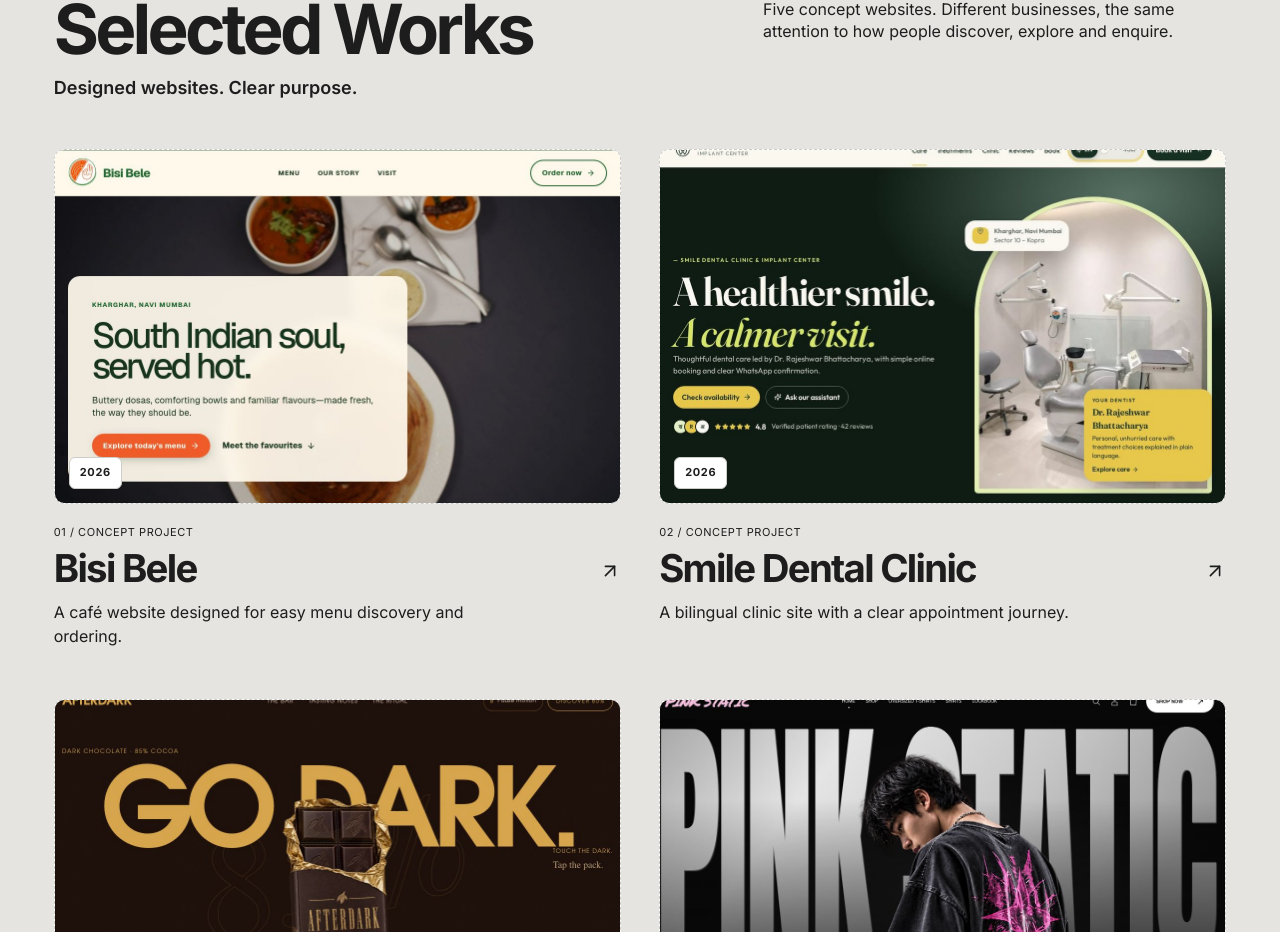
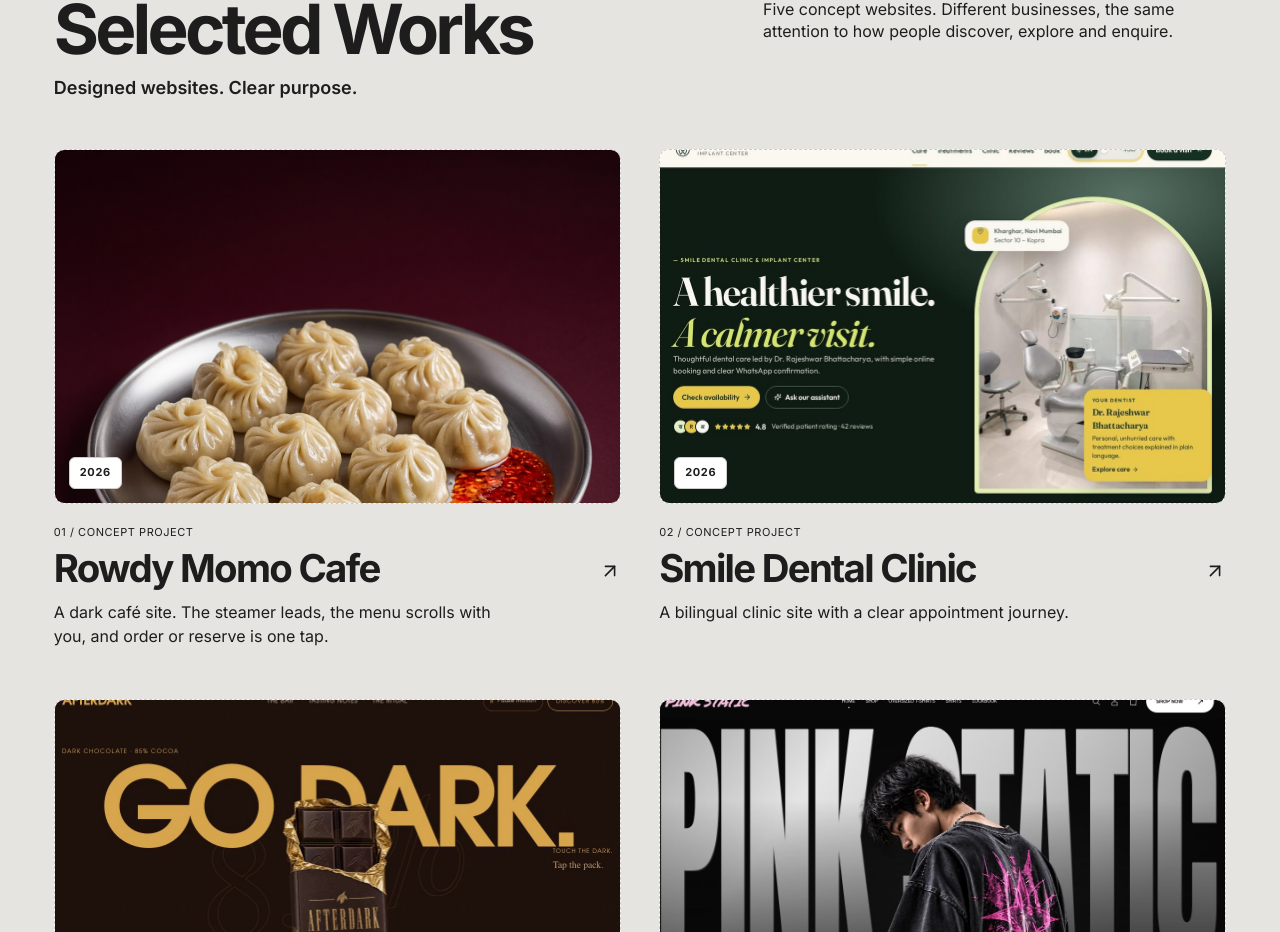
Before and after one commit to devbhattacharya-ai/dev-ai-studio, a Next.js app: page / in a window 1280 px wide. Shown: the part 2192-3124 px from the top of the page. Built offline with nearby package versions, Linux system fonts and the light colour scheme.

Commit message:
Replace Bisi Bele with Rowdy Momo Cafe

```diff
--- a/next.config.ts
+++ b/next.config.ts
@@ -1,6 +1,9 @@
 import type { NextConfig } from "next";
 
 const nextConfig: NextConfig = {
+  async redirects() {
+    return [{ source: "/work/bisi-bele", destination: "/work/rowdy-momo", permanent: true }];
+  },
   images: {
     formats: ["image/avif", "image/webp"],
   },
--- a/src/lib/cases.ts
+++ b/src/lib/cases.ts
@@ -21,28 +21,28 @@ export type CaseStudy = {
 
 export const CASES: CaseStudy[] = [
   {
-    slug: "bisi-bele",
-    title: "BISI BELE.",
-    homeTitle: "Bisi Bele",
-    image: "/demo-bisi-bele.jpg",
-    url: "https://bisi-bele-dev-eaee.vercel.app/",
+    slug: "rowdy-momo",
+    title: "ROWDY MOMO.",
+    homeTitle: "Rowdy Momo Cafe",
+    image: "/demo-rowdy-momo.jpg",
+    url: "https://rowdy-momo-cafe.vercel.app/",
     homeCard: {
-      en: "A café website designed for easy menu discovery and ordering.",
+      en: "A dark café site. The steamer leads, the menu scrolls with you, and order or reserve is one tap.",
     },
     en: {
-      sector: "Restaurant / Kharghar",
-      deck: "Make the food the reason to stay. Make the next step easy to find.",
+      sector: "Nepali café / Bandra West",
+      deck: "A loud, food-first café site. Steam, plates, and a table you can book.",
       problem:
-        "A local restaurant visitor usually wants a quick answer: what can I eat, where is it, and how do I take the next step? A food website needs to satisfy curiosity without burying those essentials.",
+        "A momo counter gets lost when the menu, the story, and the way to order sit on different pages. People on a phone want the plate first, then a way to order or find the room.",
       solution:
-        "A food-first concept pairs the restaurant story with menu discovery and a clear route towards a visit or order enquiry.",
+        "A dark, poster-led website puts the steamer up front, then a scroll-linked menu, the café story, and a reserve form in one journey.",
       features: [
-        ["Food-led identity", "Original food imagery gives the menu a distinct visual presence."],
-        ["Menu discovery", "A focused journey helps visitors explore what is on offer."],
-        ["Local context", "Location and practical information support the decision to visit."],
+        ["Food-led identity", "Studio plates of steam, jhol, crisp, and cold coffee carry the brand."],
+        ["Scroll menu", "The platter moves with the scroll, so the menu feels like a counter, not a list."],
+        ["Order and reserve", "One red Order button and a reserve form keep the next step obvious."],
       ],
       outcome:
-        "The aim is to help visitors move from browsing food to a useful action. Menu engagement, contact clicks and order enquiries would be meaningful measures in a live client project.",
+        "The aim is to take someone from the hero plate to an order or a reserved table. Menu opens, order taps, and reserve sends would be the live measures.",
     },
   },
   {
--- a/src/lib/mr-packs.ts
+++ b/src/lib/mr-packs.ts
@@ -48,7 +48,7 @@ export const HOME_MR = {
     "badgeNew": "नवीन",
     "cardNumberSuffix": "संकल्पना प्रोजेक्ट",
     "cards": {
-      "bisi-bele": "मेनू, ब्रँडची गोष्ट, लोकेशन आणि ऑर्डरचा प्रवास एकत्र आणणारी उबदार वेबसाइट.",
+      "rowdy-momo": "गडद कॅफे साइट. स्टीमर पुढे, मेनू स्क्रोलबरोबर, ऑर्डर किंवा रिझर्व्ह एका टॅपवर.",
       "smile-dental": "उपचार, विश्वासाची माहिती आणि मार्गदर्शित अपॉइंटमेंट फ्लोसह द्विभाषिक क्लिनिक अनुभव.",
       "afterdark": "८५% डार्क चॉकलेट बारभोवती तयार केलेली सिनेमॅटिक वेबसाइट—टॅक्टाइल मोशन आणि स्क्रोल स्टोरीटेलिंगसह.",
       "pink-static": "कॅम्पेन हिरो, ओव्हरसाइझ्ड टी-शर्ट्स, कलेक्शन आणि डेमो बॅग असलेली स्ट्रीटवेअर वेबसाइट.",
@@ -508,26 +508,26 @@ export const CASE_MR: Record<string, CaseCopy> = {
     ],
     "outcome": "उपचारांची माहिती समजणे आणि क्लिनिकला स्पष्ट चौकशी मिळणे हे उद्दिष्ट आहे. प्रत्यक्ष प्रकल्पात पूर्ण झालेल्या चौकशा आणि निश्चित अपॉइंटमेंट्स तपासता येतील."
   },
-  "bisi-bele": {
-    "sector": "रेस्टॉरंट / खारघर",
-    "deck": "खाद्यपदार्थ पाहा. पुढची पायरी सहज शोधा.",
-    "problem": "स्थानिक रेस्टॉरंटची वेबसाइट पाहताना ग्राहकाला काय खायला मिळेल, ठिकाण कुठे आहे आणि पुढे काय करायचे हे पटकन जाणून घ्यायचे असते.",
-    "solution": "खाद्यपदार्थांना केंद्रस्थानी ठेवून रेस्टॉरंटची गोष्ट, मेनू आणि भेट किंवा ऑर्डरच्या चौकशीकडे जाणारा स्पष्ट मार्ग तयार केला आहे.",
+  "rowdy-momo": {
+    "sector": "नेपाळी कॅफे / बांद्रा वेस्ट",
+    "deck": "मोठा आवाज, खाण्यावर भर. वाफ, प्लेट्स आणि बुक करता येणारी टेबल.",
+    "problem": "मोमो काउंटर हरवतो जेव्हा मेनू, गोष्ट आणि ऑर्डर वेगळ्या पानांवर असतात. फोनवरच्या माणसाला आधी प्लेट हवी, मग ऑर्डर किंवा ठिकाण.",
+    "solution": "गडद, पोस्टरसारख्या साइटवर स्टीमर पुढे आहे, मग स्क्रोलसोबत मेनू, कॅफेची गोष्ट आणि रिझर्व्ह फॉर्म.",
     "features": [
       [
-        "खाद्यपदार्थांची ओळख",
-        "मूळ छायाचित्रांमुळे मेनूला स्वतंत्र दृश्य ओळख मिळते."
+        "खाण्याची ओळख",
+        "स्टीम, झोल, क्रिस्प आणि कोल्ड कॉफीच्या स्टुडिओ प्लेट्स ब्रँड दाखवतात."
       ],
       [
-        "मेनू पाहणे",
-        "लक्ष केंद्रित केलेल्या मांडणीमुळे पदार्थ शोधणे सोपे होते."
+        "स्क्रोल मेनू",
+        "प्लॅटर स्क्रोलबरोबर सरकतो, यादीसारखा नाही."
       ],
       [
-        "स्थानिक माहिती",
-        "ठिकाण आणि उपयुक्त माहिती भेटीचा निर्णय घेण्यास मदत करते."
+        "ऑर्डर आणि रिझर्व्ह",
+        "एक लाल ऑर्डर बटण आणि रिझर्व्ह फॉर्म पुढची पायरी स्पष्ट ठेवतात."
       ]
     ],
-    "outcome": "खाद्यपदार्थ पाहण्यापासून उपयोगी कृतीकडे नेणे हे उद्दिष्ट आहे. प्रत्यक्ष प्रकल्पात मेनूचा वापर, संपर्क आणि ऑर्डरच्या चौकशा तपासता येतील."
+    "outcome": "हिरो प्लेटपासून ऑर्डर किंवा बुक केलेल्या टेबलपर्यंत नेणे हे उद्दिष्ट आहे. मेनू, ऑर्डर आणि रिझर्व्ह हे मोजमाप आहेत."
   },
   "pink-static": {
     "sector": "स्ट्रीटवेअर / स्टोअरफ्रंट संकल्पना",
@@ -595,7 +595,7 @@ export const CASE_MR: Record<string, CaseCopy> = {
 };
 
 export const HOME_CARD_MR: Record<string, string> = {
-  "bisi-bele": "मेनू, ब्रँडची गोष्ट, लोकेशन आणि ऑर्डरचा प्रवास एकत्र आणणारी उबदार वेबसाइट.",
+  "rowdy-momo": "गडद कॅफे साइट. स्टीमर पुढे, मेनू स्क्रोलबरोबर, ऑर्डर किंवा रिझर्व्ह एका टॅपवर.",
   "smile-dental": "उपचार, विश्वासाची माहिती आणि मार्गदर्शित अपॉइंटमेंट फ्लोसह द्विभाषिक क्लिनिक अनुभव.",
   "afterdark": "८५% डार्क चॉकलेट बारभोवती तयार केलेली सिनेमॅटिक वेबसाइट—टॅक्टाइल मोशन आणि स्क्रोल स्टोरीटेलिंगसह.",
   "pink-static": "कॅम्पेन हिरो, ओव्हरसाइझ्ड टी-शर्ट्स, कलेक्शन आणि डेमो बॅग असलेली स्ट्रीटवेअर वेबसाइट.",
```
Also changed, not shown: public/demo-rowdy-momo.jpg (added).
